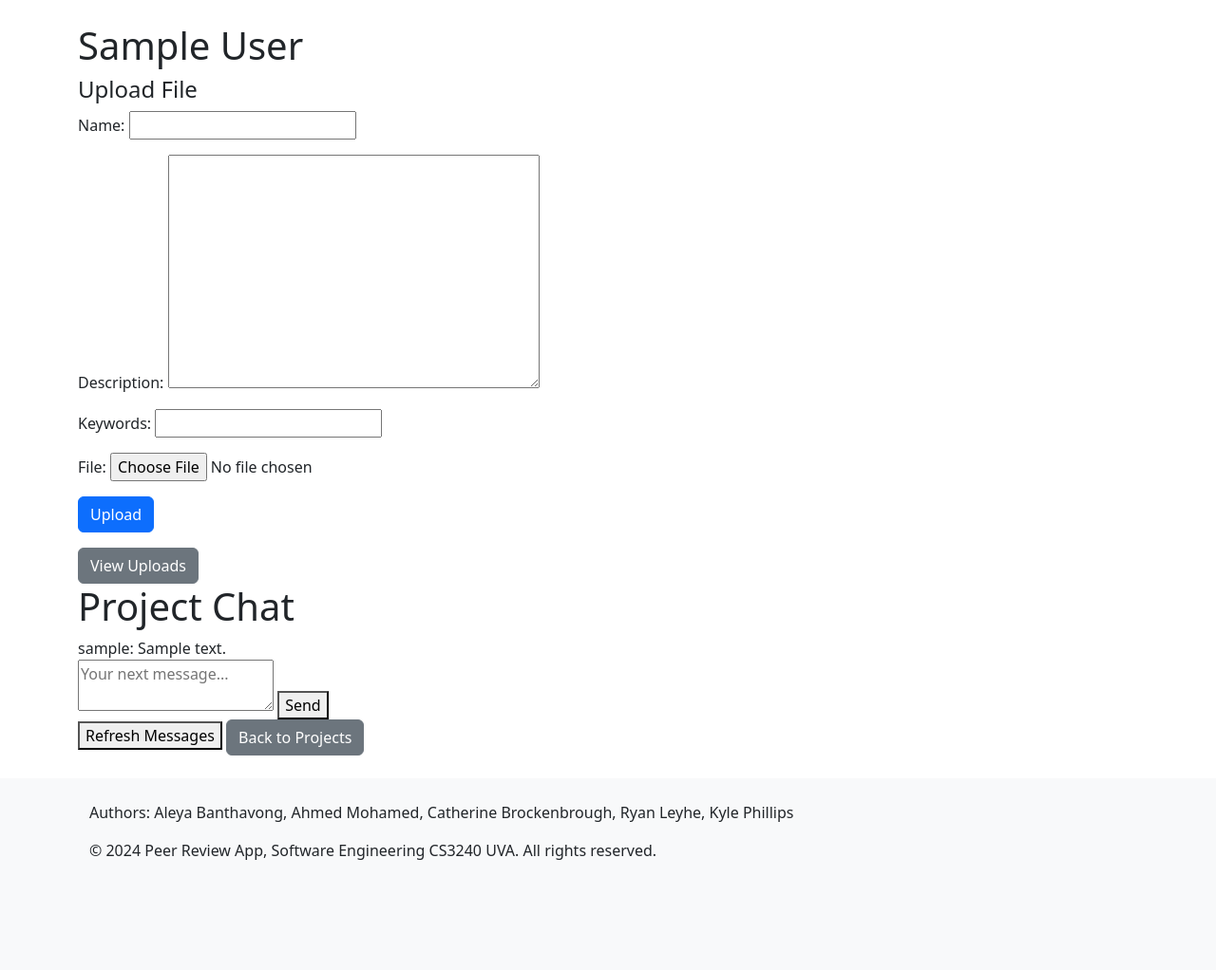
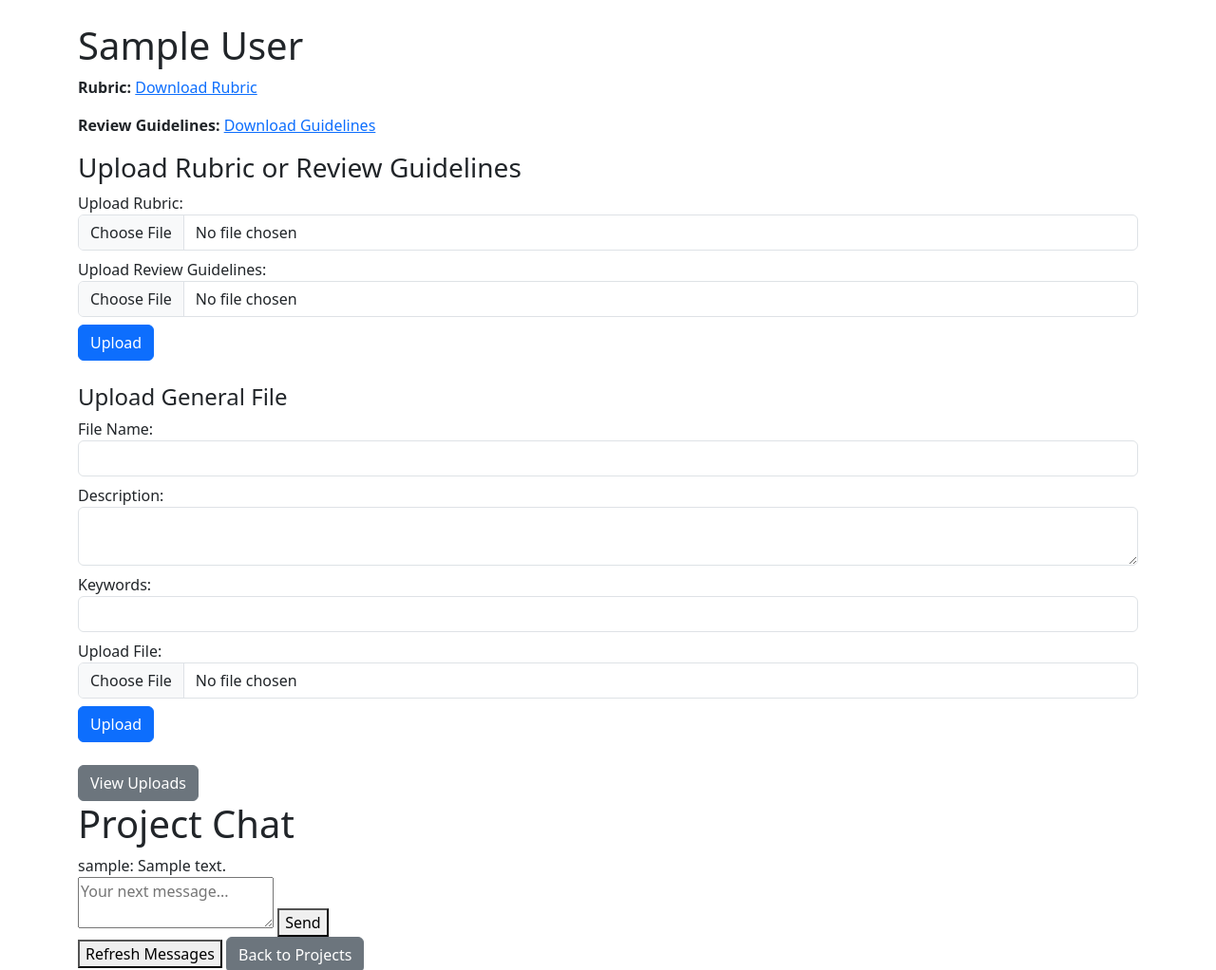
Before and after one commit to AhmedMoee/PeerReview, a Django app: a page that uses users/templates/project_view.html in a window 1280 px wide. Shown: the part 57-1079 px from the top of the page at 95% size. Before the commit the page ends 963 px from the top, so only its background shows below. Run offline with Django 5.2, Linux system fonts and the light colour scheme; a user stored in the database is signed in; tables that the repository leaves empty hold one stand-in row (values such as "Sample post"); some libraries are stand-ins or nearby versions.

Commit message:
Allows the Project owner to upload rubric and or/review guidelines when creating and when in project view.

```diff
--- a/users/forms.py
+++ b/users/forms.py
@@ -11,7 +11,7 @@ class FileUploadForm(forms.ModelForm):
 class ProjectForm(forms.ModelForm):
     class Meta:
         model = Project
-        fields = ['name']
+        fields = ['name', 'rubric', 'review_guidelines']
 
 
 
--- a/users/models.py
+++ b/users/models.py
@@ -7,6 +7,8 @@ class Project(models.Model):
     owner = models.ForeignKey(User, on_delete=models.CASCADE, related_name='owned_projects')
     members = models.ManyToManyField(User, related_name='projects', blank=True)
     created_at = models.DateTimeField(auto_now_add=True)
+    rubric = models.FileField(upload_to='rubrics/', blank=True, null=True)
+    review_guidelines = models.FileField(upload_to='review_guidelines/', blank=True, null=True)
 
     def __str__(self):
         return self.name
--- a/users/templates/create_project.html
+++ b/users/templates/create_project.html
@@ -4,7 +4,7 @@
 
 {% block content %}
     <h1>Create a New Project</h1>
-    <form method="post">
+    <form method="post" enctype="multipart/form-data">
         {% csrf_token %}
         {{ form.as_p }}
         <button type="submit" class="btn btn-primary">Create Project</button>
--- a/users/templates/project_view.html
+++ b/users/templates/project_view.html
@@ -3,29 +3,59 @@
 {% block content %}
     <h1>{{ project.name }}</h1>
 
+    <!-- Section to view Rubric and Review Guidelines -->
+    {% if project.rubric %}
+        <p><strong>Rubric:</strong> <a href="{{ project.rubric.url }}" target="_blank">Download Rubric</a></p>
+    {% else %}
+        <p><strong>Rubric:</strong> Not uploaded yet.</p>
+    {% endif %}
+
+    {% if project.review_guidelines %}
+        <p><strong>Review Guidelines:</strong> <a href="{{ project.review_guidelines.url }}" target="_blank">Download Guidelines</a></p>
+    {% else %}
+        <p><strong>Review Guidelines:</strong> Not uploaded yet.</p>
+    {% endif %}
+
+    <!-- Form to upload or update Rubric and Review Guidelines -->
+    {% if user == project.owner %}
+        <h3>Upload Rubric or Review Guidelines</h3>
+        <form method="post" enctype="multipart/form-data" class="mb-4">
+            {% csrf_token %}
+            <div class="form-group">
+                <label for="id_rubric">Upload Rubric:</label>
+                <input type="file" name="rubric" id="id_rubric" class="form-control mb-2" />
+            </div>
+            <div class="form-group">
+                <label for="id_review_guidelines">Upload Review Guidelines:</label>
+                <input type="file" name="review_guidelines" id="id_review_guidelines" class="form-control mb-2" />
+            </div>
+            <button type="submit" class="btn btn-primary">Upload</button>
+        </form>
+    {% endif %}
+
     {% if user.is_authenticated %}
         {% if user in project.members.all %}
-            <h2 class="h4">Upload File</h2>
-            <form method="post" enctype="multipart/form-data" class="mb-3">
+            <h3 class="h4">Upload General File</h3>
+            <form method="post" enctype="multipart/form-data" class="mb-4">
                 {% csrf_token %}
-                <div class="form-group mb-3">
-                    {{ form.name.label_tag }}
-                    {{ form.name }}
+                <div class="form-group">
+                    <label for="id_name">File Name:</label>
+                    <input type="text" name="name" id="id_name" class="form-control mb-2">
                 </div>
 
-                <div class="form-group mb-3">
-                    {{ form.description.label_tag }}
-                    {{ form.description }}
+                <div class="form-group">
+                    <label for="id_description">Description:</label>
+                    <textarea name="description" id="id_description" class="form-control mb-2"></textarea>
                 </div>
 
-                <div class="form-group mb-3">
-                    {{ form.keywords.label_tag }}
-                    {{ form.keywords }}
+                <div class="form-group">
+                    <label for="id_keywords">Keywords:</label>
+                    <input type="text" name="keywords" id="id_keywords" class="form-control mb-2">
                 </div>
 
-                <div class="form-group mb-3">
-                    {{ form.file.label_tag }}
-                    {{ form.file }}
+                <div class="form-group">
+                    <label for="id_file">Upload File:</label>
+                    <input type="file" name="file" id="id_file" class="form-control mb-2">
                 </div>
 
                 <button type="submit" class="btn btn-primary me-2">Upload</button>
--- a/users/views.py
+++ b/users/views.py
@@ -2,6 +2,9 @@ from django.shortcuts import render, redirect, get_object_or_404
 from django.contrib import messages
 from django.contrib.auth import logout
 from django.contrib.auth.decorators import login_required
+from django.db.models import Q
+from django.http import HttpRequest, StreamingHttpResponse, HttpResponse, JsonResponse
+from django.http import HttpResponseBadRequest
 from .models import Upload, JoinRequest, Project, Message, User
 from .forms import FileUploadForm
 from .forms import ProjectForm
@@ -10,8 +13,6 @@ import asyncio
 import json
 import random
 from datetime import datetime
-from django.http import HttpRequest, StreamingHttpResponse, HttpResponse, JsonResponse
-from django.http import HttpResponseBadRequest
 
 from mysite.settings import AWS_STORAGE_BUCKET_NAME, AWS_S3_REGION_NAME
 import boto3
@@ -58,7 +59,7 @@ def common_dashboard(request):
 @login_required
 def create_project(request):
     if request.method == 'POST':
-        form = ProjectForm(request.POST)
+        form = ProjectForm(request.POST, request.FILES)
         if form.is_valid():
             project = form.save(commit=False)
             project.owner = request.user
@@ -70,10 +71,6 @@ def create_project(request):
 
     return render(request, 'create_project.html', {'form': form})
 
-
-from django.shortcuts import render
-from .models import Project
-from django.db.models import Q
 
 def project_list(request):
     projects = Project.objects.all()
@@ -155,6 +152,7 @@ def deny_join_request(request, request_id):
 
     return redirect('manage_join_requests', project_id=join_request.project.id)
 
+
 def project_detail(request, project_id):
     project = get_object_or_404(Project, id=project_id)
 
@@ -163,10 +161,12 @@ def project_detail(request, project_id):
     else:
         pending_requests = None
 
-    return render(request, 'project_detail.html', {
+    context = {
         'project': project,
         'pending_requests': pending_requests,
-    })
+    }
+
+    return render(request, 'project_detail.html', context)
 
 
 def leave_project(request, project_id, project_name):
@@ -213,6 +213,15 @@ def view_project(request, project_name, id):
     is_pma_admin = request.user.groups.filter(name='PMA Administrators').exists()
 
     if request.method == 'POST':
+        if request.user == project.owner:
+            # Rubric and Review Guidelines uploads
+            if 'rubric' in request.FILES:
+                project.rubric = request.FILES['rubric']
+            if 'review_guidelines' in request.FILES:
+                project.review_guidelines = request.FILES['review_guidelines']
+            project.save()
+
+        # General File Upload
         form = FileUploadForm(request.POST, request.FILES)
         if form.is_valid():
             uploaded_file = request.FILES['file']
```
